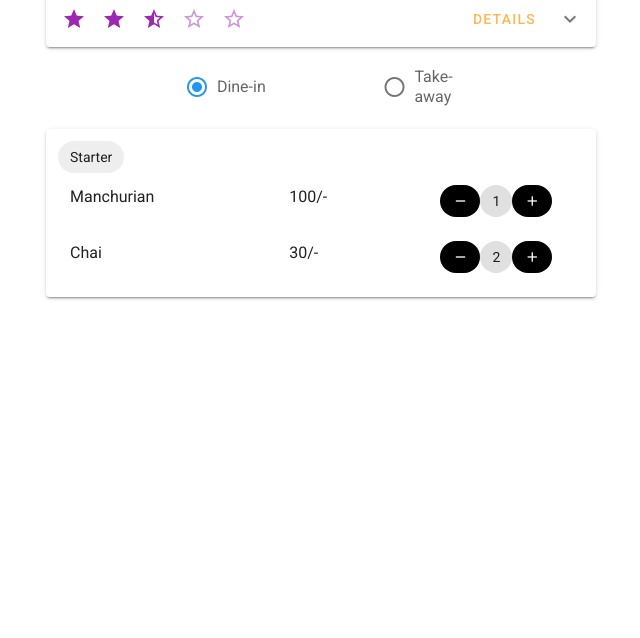
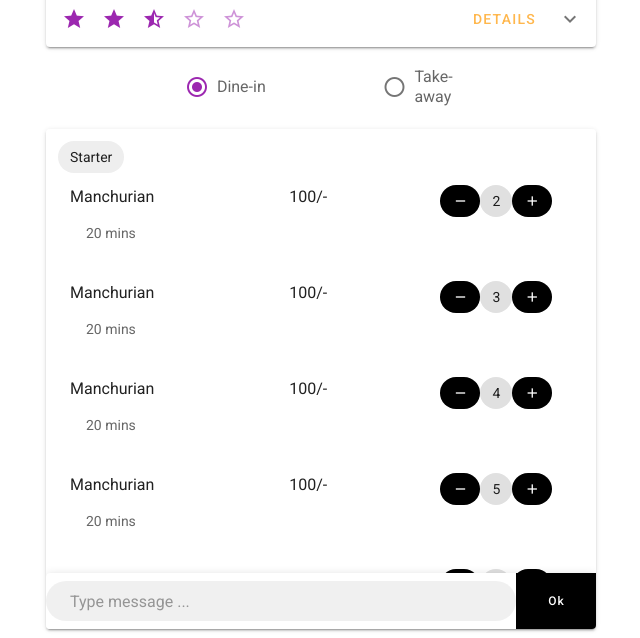
Before and after one commit to dipeat/customer-web-Vue, a Vue app: page /menu in a window 1280 px wide. Shown: the part 385-1023 px from the top of the page, without its empty margins (319-959 px from the left). Before the commit the page ends 800 px from the top, so only its background shows below. Built offline with nearby package versions, Linux system fonts and the light colour scheme.

Commit message:
menu advancement

```diff
--- a/src/views/Menu.vue
+++ b/src/views/Menu.vue
@@ -54,11 +54,10 @@
       </v-expand-transition>
     </v-card>
 
-
     <v-radio-group v-model="radios" mandatory>
       <v-row align="center" justify="center">
         <v-col cols="4" sm="3" md="2">
-          <v-radio label="Dine-in" color="info" value="dineIn"></v-radio>
+          <v-radio label="Dine-in" color="purple" value="dineIn"></v-radio>
         </v-col>
         <v-col cols="5" sm="3" md="1">
           <v-radio label="Take-away" color="warning" value="takeAway"></v-radio>
@@ -66,24 +65,58 @@
       </v-row>
     </v-radio-group>
 
-    <v-card class="mx-auto" max-width="550">
+    <v-card class="mx-auto overflow-hidden" max-width="550" height="500">
+      <v-bottom-navigation absolute horizontal>
+        <v-text-field
+          placeholder="Type message ..."
+          filled
+          rounded
+          dense
+          class="mt-2"
+        ></v-text-field>
+
+        <v-bottom-sheet v-model="sheet" inset>
+          <template v-slot:activator="{ on, attrs }">
+            <v-btn color="black" dark v-bind="attrs" v-on="on">
+              <span class="white--text">Ok</span>
+            </v-btn>
+          </template>
+          <v-sheet class="text-center" height="200px">
+            <v-btn class="mt-2" text color="error" @click="sheet = !sheet">
+              close
+            </v-btn>
+            <v-time-picker
+              width="50%"
+            ></v-time-picker>
+          </v-sheet>
+        </v-bottom-sheet>
+      </v-bottom-navigation>
+
+      <v-sheet
+        id="scroll-threshold-example"
+        class="overflow-y-auto pb-16"
+        max-height="530"
+      >
+        <v-responsive height="auto">
           <v-container>
             <v-chip color="grey lighten-3">Starter</v-chip>
-          <v-container>
+            <v-container v-for="i in 5" :key="i">
               <v-row>
                 <v-col cols="4" sm="5" md="5">
-                <span>
-                  Manchurian
-                </span>
+                  <span> Manchurian </span>
+                  <v-subheader :inset="inset"> 20 mins </v-subheader>
                 </v-col>
-              <v-col  cols="3" sm="3" md="3">
-                <span>
-                  100/-
-                </span>
+                <v-col cols="3" sm="3" md="3">
+                  <span> 100/- </span>
                 </v-col>
                 <v-col align="center" cols="5" sm="4" md="4">
                   <span>
-                  <v-chip dark link color="black"><v-icon small dark>mdi-minus</v-icon></v-chip><v-chip>1</v-chip><v-chip dark link color="black"><v-icon small dark>mdi-plus</v-icon></v-chip>
+                    <v-chip dark link color="black"
+                      ><v-icon small dark>mdi-minus</v-icon></v-chip
+                    ><v-chip>{{ i + 1 }}</v-chip
+                    ><v-chip dark link color="black"
+                      ><v-icon small dark>mdi-plus</v-icon></v-chip
+                    >
                   </span>
                 </v-col>
               </v-row>
@@ -91,23 +124,48 @@
             <v-container>
               <v-row>
                 <v-col cols="4" sm="5" md="5">
-                <span>
-                  Chai
-                </span>
+                  <span> Chai </span>
+                  <v-subheader :inset="inset"> 5 mins </v-subheader>
                 </v-col>
-              <v-col  cols="3" sm="3" md="3">
-                <span>
-                  30/-
-                </span>
+                <v-col cols="3" sm="2" md="3">
+                  <span> 30/- </span>
                 </v-col>
                 <v-col align="center" cols="5" sm="4" md="4">
                   <span>
-                  <v-chip dark link color="black"><v-icon small dark>mdi-minus</v-icon></v-chip><v-chip>2</v-chip><v-chip dark link color="black"><v-icon small dark>mdi-plus</v-icon></v-chip>
+                    <v-chip dark link color="black"
+                      ><v-icon small dark>mdi-minus</v-icon></v-chip
+                    ><v-chip>2</v-chip
+                    ><v-chip dark link color="black"
+                      ><v-icon small dark>mdi-plus</v-icon></v-chip
+                    >
+                  </span>
+                </v-col>
+              </v-row>
+            </v-container>
+            <v-container>
+              <v-row>
+                <v-col cols="4" sm="5" md="5">
+                  <span> Chai </span>
+                  <v-subheader :inset="inset"> 5 mins </v-subheader>
+                </v-col>
+                <v-col cols="3" sm="3" md="3">
+                  <span> 30/- </span>
+                </v-col>
+                <v-col align="center" cols="5" sm="4" md="4">
+                  <span>
+                    <v-chip dark link color="black"
+                      ><v-icon small dark>mdi-minus</v-icon></v-chip
+                    ><v-chip>2</v-chip
+                    ><v-chip dark link color="black"
+                      ><v-icon small dark>mdi-plus</v-icon></v-chip
+                    >
                   </span>
                 </v-col>
               </v-row>
             </v-container>
           </v-container>
+        </v-responsive>
+      </v-sheet>
     </v-card>
   </v-main>
 </template>
@@ -119,7 +177,8 @@ export default {
     return {
       show: false,
       radios: null,
-      rating: '2.5',
+      rating: "2.5",
+      sheet: false,
     };
   },
 };
```
Lines whose indentation alone changed are shown as unchanged.
